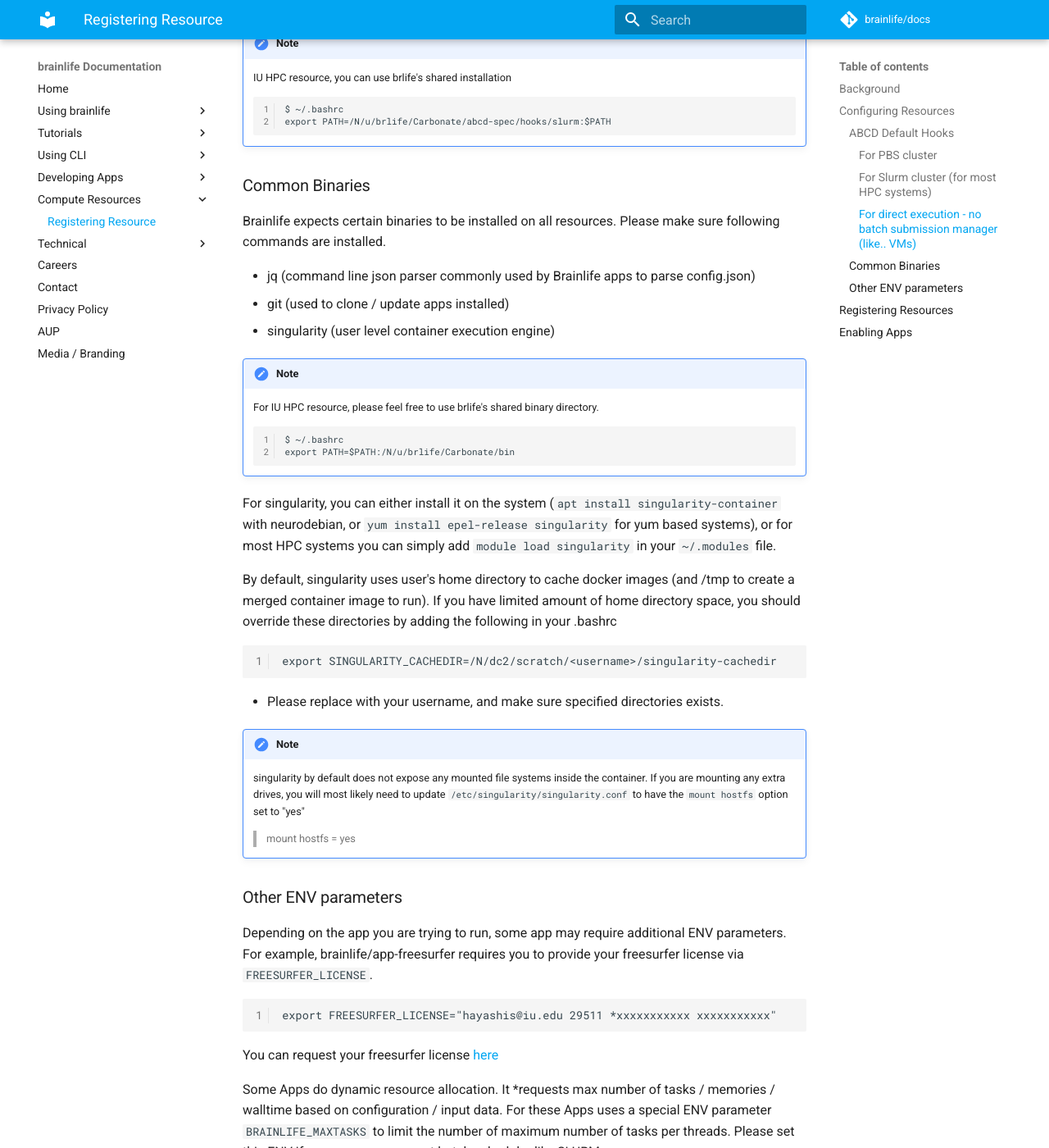
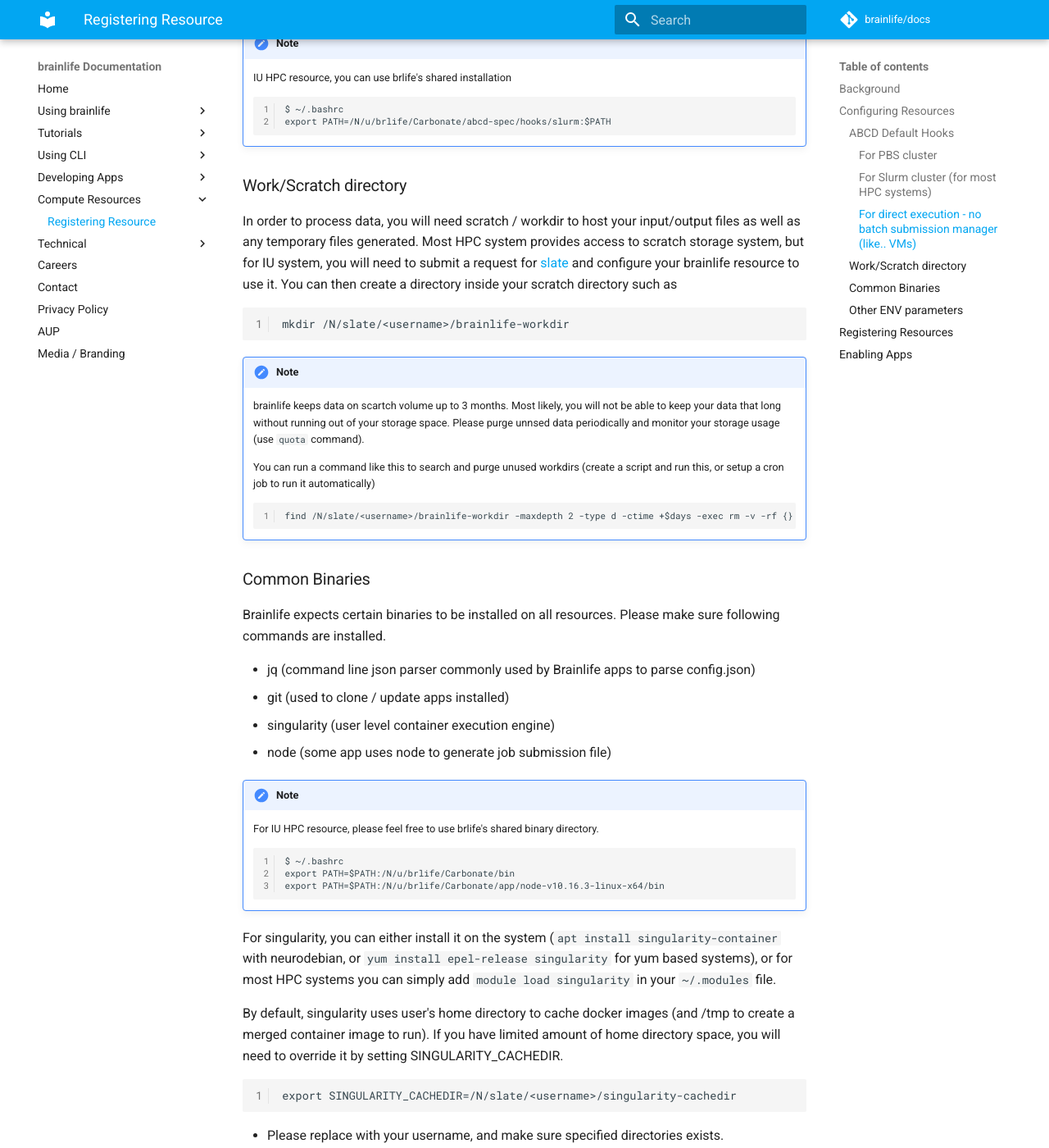
Before and after one commit to brainlife/docs, an MkDocs documentation site: the page built from docs/resources/register.md, in a window 1280 px wide and 1400 px high, scrolled down 1835 px. Shown: the whole window at 82% size. Built offline with MkDocs 1.6.1 and Material for MkDocs 9.7.7, drawn with Linux system fonts in a browser that asks for light colours; comment, search, counter and statistics services are not loaded; some of the changed text lies outside the part shown.

Commit message:
added instruction about work/scartch directory

````diff
--- a/docs/resources/register.md
+++ b/docs/resources/register.md
@@ -61,6 +61,25 @@
     export PATH=/N/u/brlife/Carbonate/abcd-spec/hooks/slurm:$PATH
     ```
 
+### Work/Scratch directory
+
+In order to process data, you will need scratch / workdir to host your input/output files as well as any temporary files generated. Most HPC system provides access to scratch storage system, but for IU
+system, you will need to submit a request for [slate](https://kb.iu.edu/d/axms) and configure your brainlife resource to use it. You can then create a directory inside your scratch directory such as
+
+```
+mkdir /N/slate/<username>/brainlife-workdir
+```
+
+!!! note
+    brainlife keeps data on scartch volume up to 3 months. Most likely, you will not be able to keep your data that long without running out of your storage space. Please purge unnsed data periodically
+    and monitor your storage usage (use `quota` command).
+
+    You can run a command like this to search and purge unused workdirs (create a script and run this, or setup a cron job to run it automatically)
+
+    ```
+    find /N/slate/<username>/brainlife-workdir -maxdepth 2 -type d -ctime +$days -exec rm -v -rf {} \;
+    ```
+
 ### Common Binaries
 
 Brainlife expects certain binaries to be installed on all resources. Please make sure following commands are installed.
@@ -68,6 +87,7 @@
 * jq (command line json parser commonly used by Brainlife apps to parse config.json)
 * git (used to clone / update apps installed)
 * singularity (user level container execution engine)
+* node (some app uses node to generate job submission file)
 
 !!! note
     For IU HPC resource, please feel free to use brlife's shared binary directory.
@@ -75,21 +95,25 @@
     ```
     $ ~/.bashrc
     export PATH=$PATH:/N/u/brlife/Carbonate/bin
+    export PATH=$PATH:/N/u/brlife/Carbonate/app/node-v10.16.3-linux-x64/bin
     ```
 
 For singularity, you can either install it on the system (`apt install singularity-container` with neurodebian, or `yum install epel-release singularity` for yum based systems), or for most HPC systems you can simply add `module load singularity` in your `~/.modules` file.
 
-By default, singularity uses user's home directory to cache docker images (and /tmp to create a merged container image to run). If you have limited amount of home directory space, you should override these directories by adding the following in your .bashrc
+By default, singularity uses user's home directory to cache docker images (and /tmp to create a merged container image to run). If you have limited amount of home directory space, you will need to override it by setting SINGULARITY_CACHEDIR.
 
 ```
-export SINGULARITY_CACHEDIR=/N/dc2/scratch/<username>/singularity-cachedir
+export SINGULARITY_CACHEDIR=/N/slate/<username>/singularity-cachedir
 ```
 
 * Please replace <username> with your username, and make sure specified directories exists.
 
 !!! note
-    singularity by default does not expose any mounted file systems inside the container. If you are mounting any extra drives, you will most likely need to update `/etc/singularity/singularity.conf` to have the `mount hostfs` option set to "yes"
-    > mount hostfs = yes
+    singularity by default does not expose any mounted file systems inside the container. For IU HPC systems, for example, you will need to specify your slate work directory in your .bashrc (comma delimited)
+
+    ```
+    export SINGULARITY_BINDPATH=/N/slate/<username>/brainlife-workdir,/N/any/other/paths/you/want/to/mount
+    ```
 
 ### Other ENV parameters
 
````
